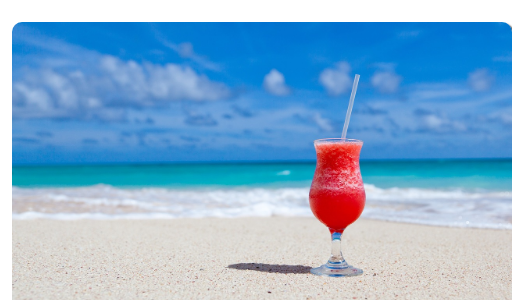
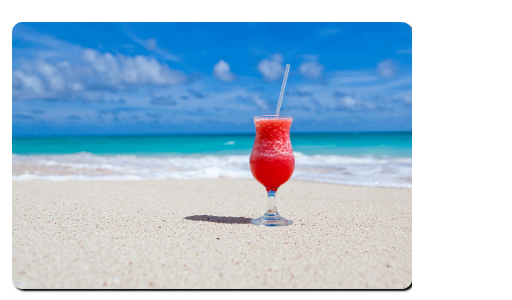
Before and after one commit to Islomjon-2013/deadline, a plain HTML site: page index.html in a window 390 px wide. Shown: the part 102-402 px from the top of the page, 512 px wide, since content can reach past the window. Drawn offline with nearby package versions, Linux system fonts and the light colour scheme.

Commit message:
change some code

```diff
--- a/style.css
+++ b/style.css
@@ -53,7 +53,7 @@ p {
     margin: 0 auto;
   }
   img {
-    width: 400px;
+    width: 300px;
   }
   .text-box {
     width: 500px;
@@ -91,7 +91,7 @@ p {
     margin: 0 auto;
   }
   img {
-    width: 500px;
+    width: 400px;
   }
   .text-box {
     width: 500px;
@@ -121,21 +121,3 @@ p {
     font-weight: 700;
   }
 }
-
-// Medium devices (tablets, less than 992px)
-@media (max-width: 991.98px) {
-  ...;
-}
-
-// Large devices (desktops, less than 1200px)
-@media (max-width: 1199.98px) {
-  ...;
-}
-
-// X-Large devices (large desktops, less than 1400px)
-@media (max-width: 1399.98px) {
-  ...;
-}
-
-// XX-Large devices (larger desktops)
-// No media query since the xxl breakpoint has no upper bound on its width
```
